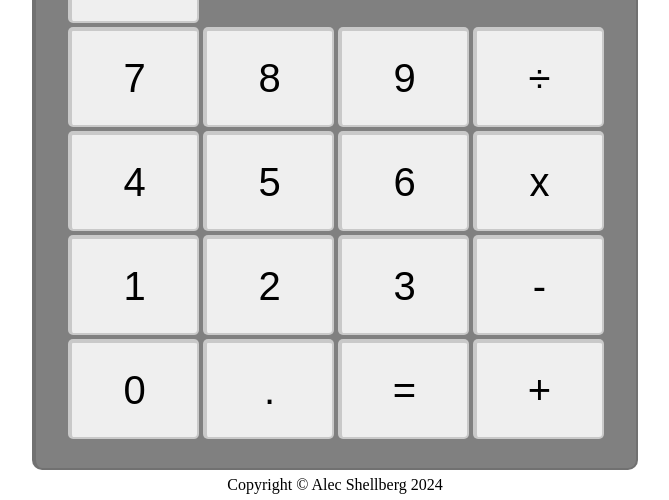
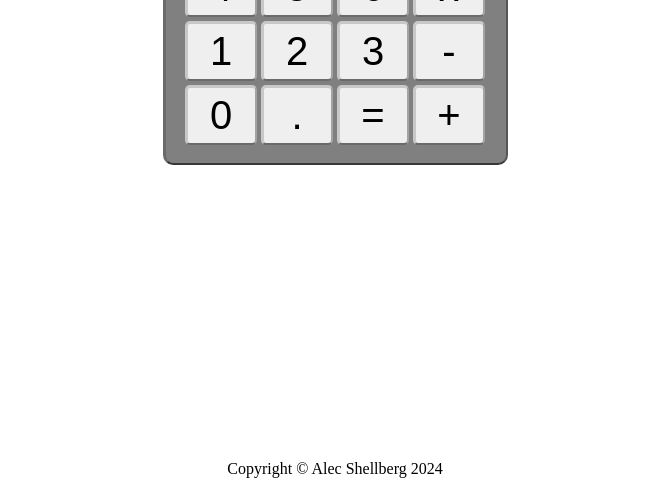
Before and after one commit to alec-shell/calculator, a plain HTML site: page index.html in a window 1280 px wide. Shown: the part 324-824 px from the top of the page, without its empty margins (313-982 px from the left). Drawn offline with Linux system fonts and the light colour scheme.

Commit message:
resized calculator

```diff
--- a/style.css
+++ b/style.css
@@ -12,13 +12,13 @@ body {
     flex-direction: column;
 
     align-items: center;
-    width: 600px;
-    min-height: 760px;
+    width: 340px;
+    min-height: 456px;
     background-color: gray;
-    border-bottom: 2px solid rgba(50,50,50,.2);
-    border-right: 2px solid rgba(50,50,50,.2);
-    border-top: 4px solid rgba(50,50,50,.2);
-    border-left: 4px solid rgba(50,50,50,.2);
+    border-bottom: 2px solid rgba(25,25,25,.7);
+    border-right: 2px solid rgba(25,25,25,.4);
+    border-top: 3px solid rgba(25,25,25,.2);
+    border-left: 3px solid rgba(25,25,25,.2);
     border-radius: 10px;
     padding-bottom: 20px;
 }
@@ -32,6 +32,7 @@ body {
     border-right: 2px solid rgba(50,50,50,.2);
     border-top: 4px solid rgba(50,50,50,.2);
     border-left: 4px solid rgba(50,50,50,.2);
+    border-radius: 5px;
 }
 
 #buttons {
@@ -53,14 +54,14 @@ body {
 }
 
 button {
-    width: 131px;
-    height: 100px;
+    width: 72px;
+    height: 60px;
     margin: 2px;
     font-size: 40px;
-    border-bottom: 2px solid rgba(50,50,50,.2);
-    border-right: 2px solid rgba(50,50,50,.2);
-    border-top: 4px solid rgba(50,50,50,.2);
-    border-left: 4px solid rgba(50,50,50,.2);
+    border-bottom: 2px solid rgba(50,50,50,.7);
+    border-right: 2px solid rgba(50,50,50,.4);
+    border-top: 3px solid rgba(50,50,50,.2);
+    border-left: 3px solid rgba(50,50,50,.2);
     border-radius: 5px;
 }
 
```
